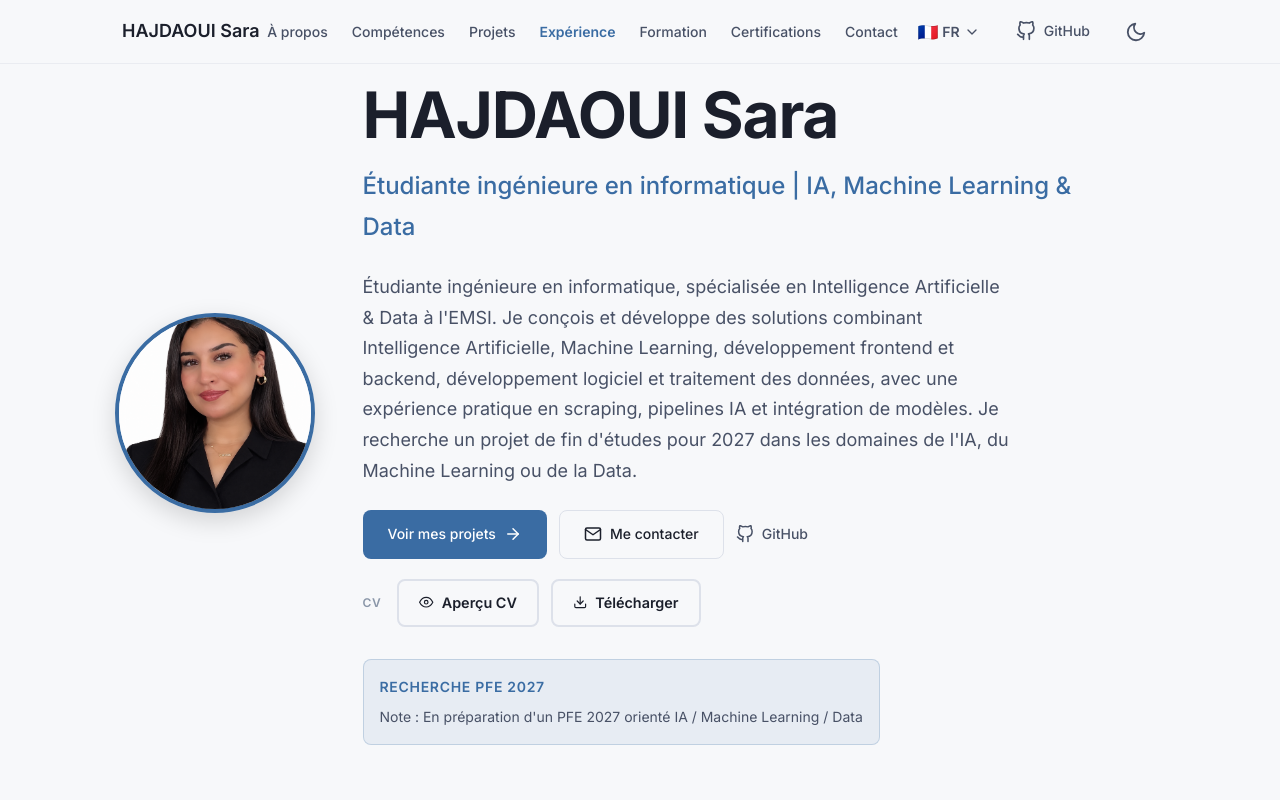
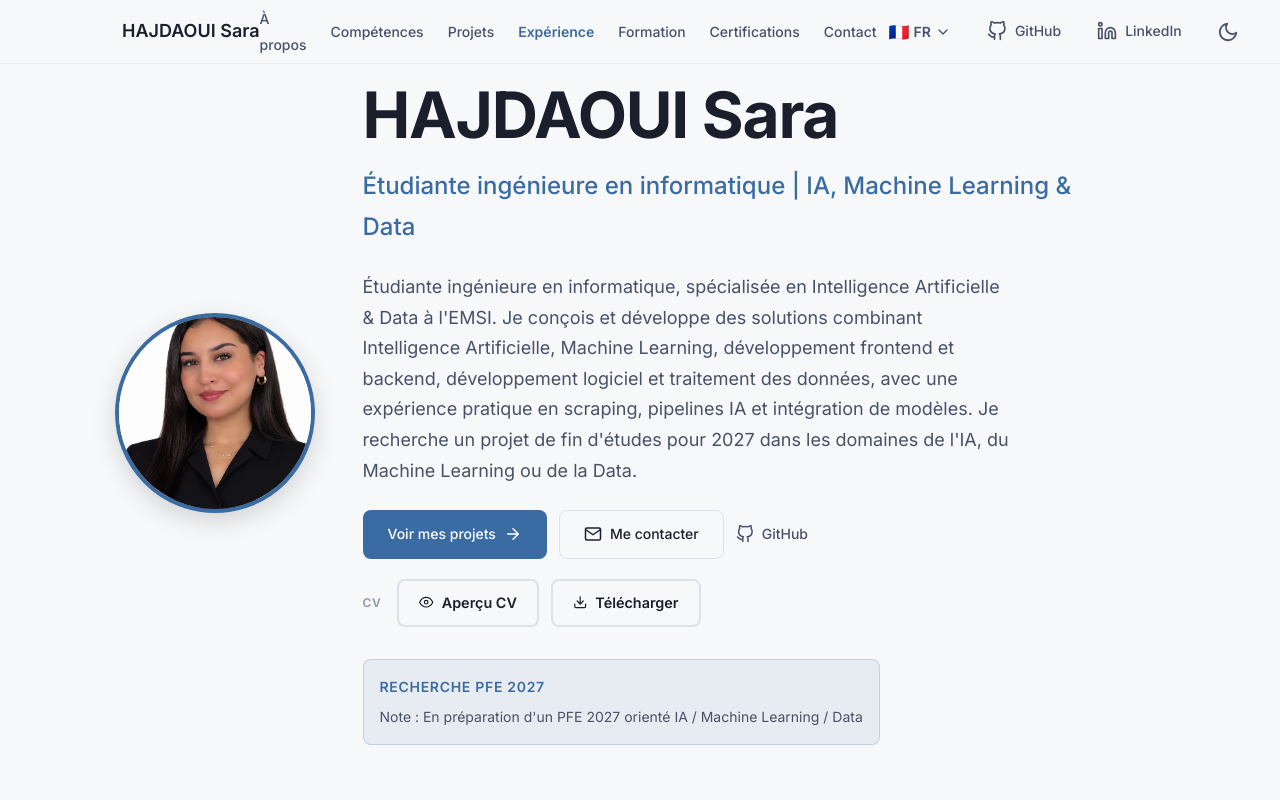
Before and after one commit to Sara-hjd/portfolio-hajdaoui-sara, a React (Vite) app: page / in a window 1280 px wide. Shown: the top 800 px of the page. Built offline with nearby package versions, Linux system fonts and the light colour scheme.

Commit message:
Add LinkedIn display in Contact and Navbar

```diff
--- a/src/components/layout/Navbar.jsx
+++ b/src/components/layout/Navbar.jsx
@@ -8,7 +8,7 @@ import { useState, useMemo, useRef, useEffect } from 'react'
 import { Link, useLocation } from 'react-router-dom'
 import { useTranslation } from 'react-i18next'
 import { useTheme } from '../../hooks/useTheme'
-import { FiGithub, FiMenu, FiX, FiSun, FiMoon, FiChevronDown } from 'react-icons/fi'
+import { FiGithub, FiMenu, FiX, FiSun, FiMoon, FiChevronDown, FiLinkedin } from 'react-icons/fi'
 import { personal } from '../../data/personal.js'
 
 export default function Navbar() {
@@ -185,6 +185,19 @@ export default function Navbar() {
               <span>GitHub</span>
             </a>
           )}
+
+          {personal.linkedin && (
+            <a
+              href={personal.linkedin}
+              className="navbar__github-btn"
+              target="_blank"
+              rel="noopener noreferrer"
+              aria-label="LinkedIn (nouvelle fenêtre)"
+            >
+              <FiLinkedin aria-hidden="true" />
+              <span>LinkedIn</span>
+            </a>
+          )}
           <button
             className="navbar__icon-btn navbar__theme-toggle"
             onClick={toggleTheme}
--- a/src/components/sections/Contact.jsx
+++ b/src/components/sections/Contact.jsx
@@ -6,7 +6,7 @@
 
 import { useTranslation } from 'react-i18next'
 import { personal } from '../../data/personal.js'
-import { FiMail, FiGithub } from 'react-icons/fi'
+import { FiMail, FiGithub, FiLinkedin } from 'react-icons/fi'
 
 export default function Contact() {
   const { t } = useTranslation()
@@ -61,6 +61,18 @@ export default function Contact() {
                 <span>{t('contact.github')}</span>
               </a>
             )}
+
+            {personal.linkedin && (
+              <a
+                href={personal.linkedin}
+                className="contact__link contact__link--secondary"
+                target="_blank"
+                rel="noopener noreferrer"
+              >
+                <FiLinkedin aria-hidden="true" />
+                <span>LinkedIn</span>
+              </a>
+            )}
           </div>
         </div>
       </div>
```
